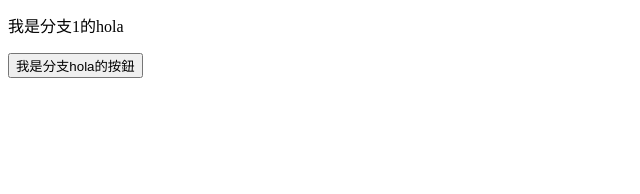
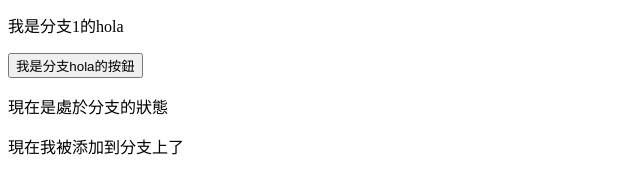
Before and after one commit to allen8101070/gitMergeTest, a plain HTML site: page index.html in a window 1280 px wide. Both pictures are taken after a click on the button "我是分支hola的按鈕". Shown: the part 116-310 px from the top of the page, without its empty margins (0-640 px from the left). Drawn offline with Linux system fonts and the light colour scheme.

Commit message:
現在要推送更新分支hola囉

```diff
--- a/index.html
+++ b/index.html
@@ -10,5 +10,7 @@
 <p>分支與合併</p>
 <p>我是分支1的hola</p>
 <button onclick="dudu()">我是分支hola的按鈕</button>
+<p>現在是處於分支的狀態</p>
+<div id="box"></div>
 </body>
 </html>
--- a/test1.js
+++ b/test1.js
@@ -3,5 +3,7 @@ for (let i = 0; i < 5; i++){
 }
 function dudu() {
   var app = 60
+  var box = document.getElementById("box")
   alert("居然不到" + app + "分")
+  box.innerText = "現在我被添加到分支上了"
 }
```
